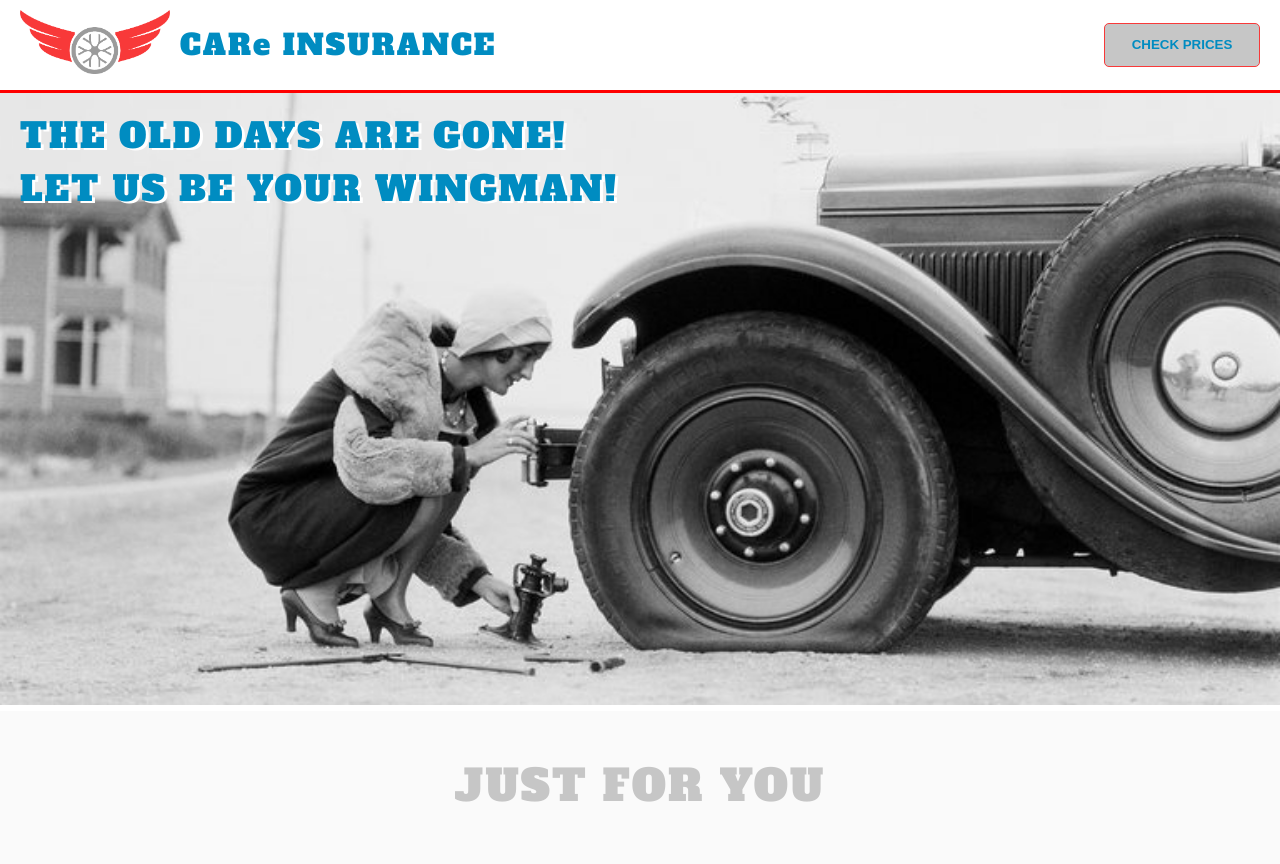
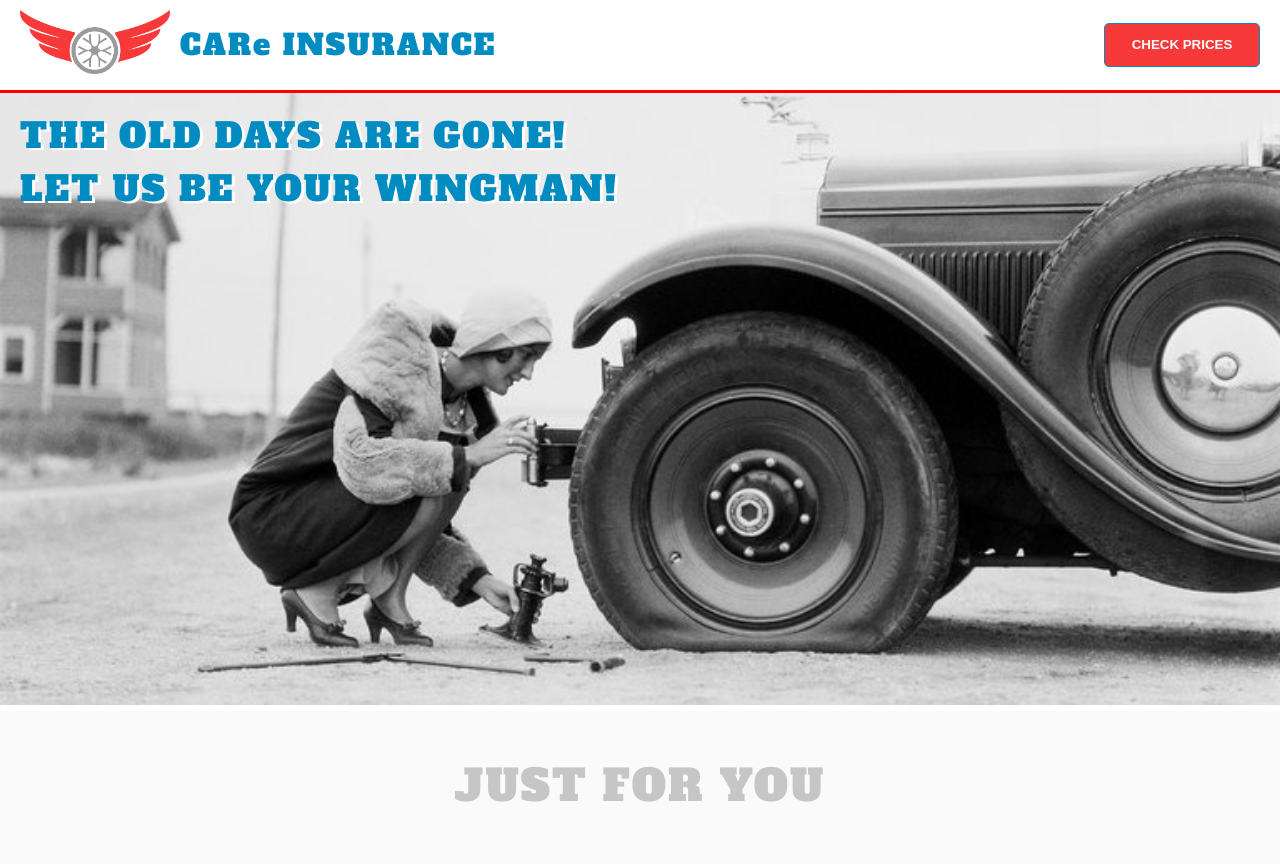
Before and after one commit to netflair/FSWD-CodeReview-03, a plain HTML site: page index.html in a window 1280 px wide. Shown: the top 864 px of the page. Drawn offline with Linux system fonts and the light colour scheme.

Commit message:
changed button style

```diff
--- a/sass/style.scss
+++ b/sass/style.scss
@@ -125,10 +125,10 @@ section:nth-child(even) {
 /* --------- Modal Styles --------- */
 
 .button {
-    background: #C6C6C6;
+    background: $mainColor;
     padding: 1em 2em;
-    color: $secColor;
-    border: 1px solid $mainColor;
+    color: #fff;
+    border: 1px solid $secColor;
     border-radius: 5px;
     font-weight: bold;
     text-transform: uppercase;
```
Also changed, not shown: css/style.css, 1 other file.
